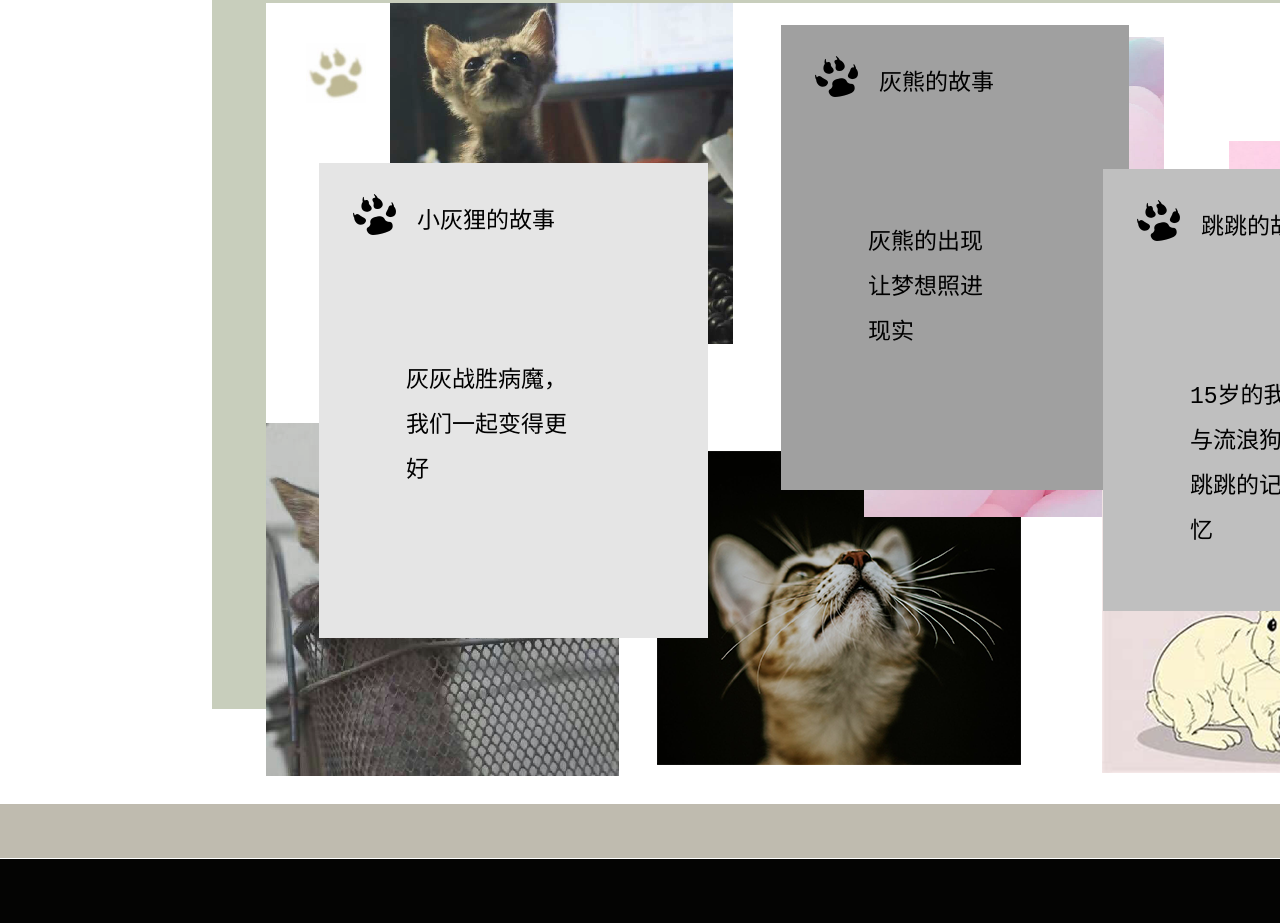
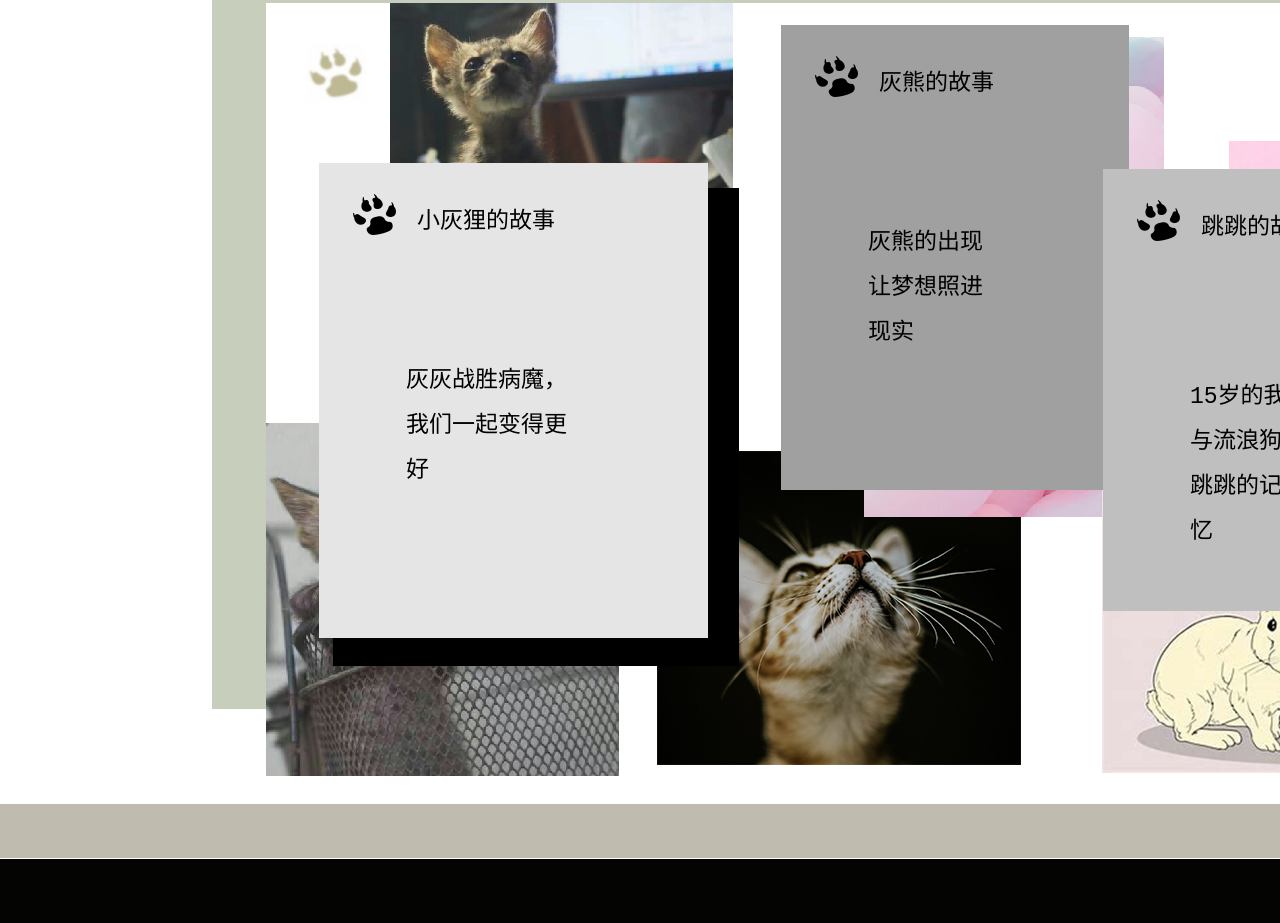
Before and after one commit to she123456/magic-animals, a plain HTML site: page index.html in a window 1280 px wide. Shown: the part 1949-2872 px from the top of the page. Drawn offline with Linux system fonts and the light colour scheme.

Commit message:
Update index.html

```diff
--- a/index.html
+++ b/index.html
@@ -516,6 +516,10 @@
 						<img style="margin-left: 598px;margin-top: 34px;position: absolute;" src="img/3/3.2.png">
 						<img style="margin-left: 963px;margin-top: 138px;position: absolute;" src="img/3/3.3.png">
 						<img style="margin-left: 836px;margin-top: 472px;position: absolute;" src="img/3/3.6.png">
+						<div style="position: absolute;margin-left: 67px;margin-top: 185px;width: 406px;height:478px ;background-color: #000000;">
+
+						</div>
+
 						<p style="position: absolute;font-size:23px;font-weight:800;margin-left:1037px ;margin-top:51px ;width:150px;">
 							by:小风筝
 						</p>
@@ -524,8 +528,8 @@
 							<pre style="font-style: oblique;margin-left: 1301px;width:192px;height:287px;margin-top: 74px;font-size: 40px;line-height:80px;font-weight: bolder;">
 Share
 Your
-Stories!
-	</pre>
+Stories!</pre>
+
 
 						</a>
 					</div>
```
